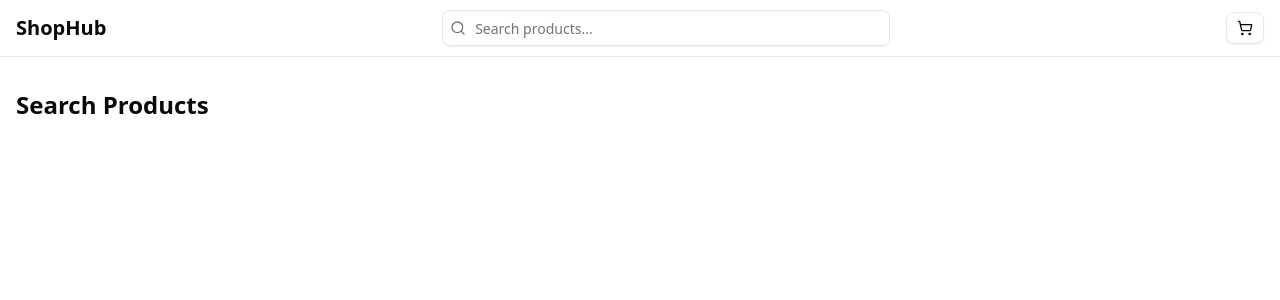
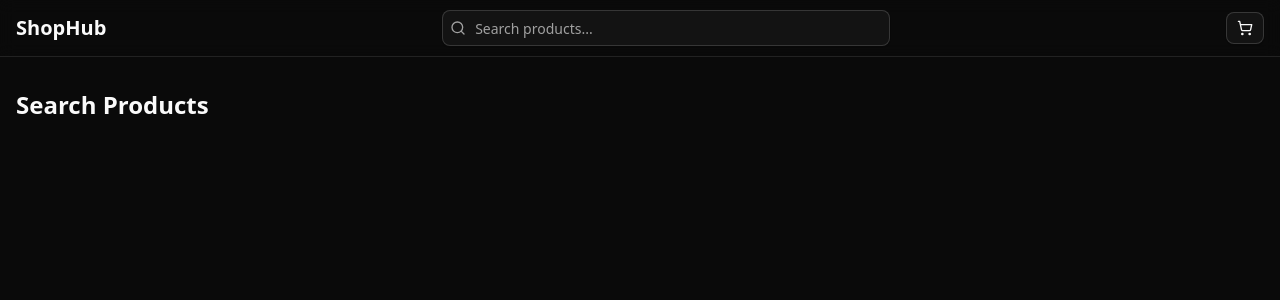
Before and after one commit to AtharvaBansod/advanced-product-catalog, a Next.js app: page /search in a window 1280 px wide. Shown: the top 300 px of the page. Built offline with nearby package versions, Linux system fonts and the light colour scheme.

Commit message:
page id fix

```diff
--- a/src/app/layout.tsx
+++ b/src/app/layout.tsx
@@ -64,7 +64,7 @@ export default function RootLayout({
 }>) {
   return (
     <html lang="en">
-      <body className={`${geistSans.variable} ${geistMono.variable} antialiased`}>
+      <body className={`${geistSans.variable} ${geistMono.variable} antialiased dark`}>
         <ApiProvider>
           <CartProvider>
             <Navbar />
--- a/src/app/page.tsx
+++ b/src/app/page.tsx
@@ -349,7 +349,7 @@ export default function HomePage() {
   const totalPages = Math.ceil(filteredProducts.length / ITEMS_PER_PAGE);
 
   return (
-    <div className="container mx-auto px-4 py-8">
+    <div className="container mx-auto px-4 py-8 ">
       <div className="flex flex-col lg:flex-row gap-8">
         <div className="hidden lg:block">
           <ProductFilters
--- a/src/app/product/[id]/page.tsx
+++ b/src/app/product/[id]/page.tsx
@@ -2,7 +2,7 @@
 
 import { useEffect, useState } from 'react';
 import Image from 'next/image';
-import { Star, ChevronLeft } from 'lucide-react';
+import { Star, ChevronLeft, ShoppingCart } from 'lucide-react';
 import { Button } from '@/components/ui/button';
 import { useCart } from '@/contexts/CartContext';
 import { Product } from '@/types';
@@ -22,7 +22,6 @@ export default function ProductPage({ params }: { params: { id: string } }) {
   const [reviews, setReviews] = useState<{rating: number, comment: string}[]>([]);
   const [comment, setComment] = useState('');
 
-  // Fetch product data
   useEffect(() => {
     const loadProduct = async () => {
       try {
@@ -73,7 +72,7 @@ export default function ProductPage({ params }: { params: { id: string } }) {
     </div>
   );
 
-  // Calculate average rating
+
   const averageRating = reviews.length > 0
     ? (reviews.reduce((sum, review) => sum + review.rating, 0) / reviews.length)
     : product.rating;
@@ -89,7 +88,7 @@ export default function ProductPage({ params }: { params: { id: string } }) {
       </Button>
 
       <div className="grid grid-cols-1 lg:grid-cols-2 gap-8">
-        {/* Product Images */}
+
         <div>
           <div className="relative aspect-square w-full rounded-lg overflow-hidden mb-4">
             <Image
@@ -124,7 +123,6 @@ export default function ProductPage({ params }: { params: { id: string } }) {
           </div>
         </div>
 
-        {/* Product Info */}
         <div>
           <h1 className="text-3xl font-bold mb-2">{product.title}</h1>
           <div className="flex items-center gap-2 mb-4">
@@ -168,7 +166,7 @@ export default function ProductPage({ params }: { params: { id: string } }) {
               disabled={product.stock === 0}
               className="flex-1"
             >
-              {/* <ShoppingCart className="mr-2 h-4 w-4" /> */}
+              <ShoppingCart className="mr-2 h-4 w-4" />
               {product.stock === 0
                 ? 'Out of Stock'
                 : isInCart(product.id)
@@ -177,7 +175,7 @@ export default function ProductPage({ params }: { params: { id: string } }) {
             </Button>
           </div>
 
-          {/* Product Details */}
+
           <div className="space-y-2 mb-8">
             <h2 className="text-xl font-semibold">Details</h2>
             <p><span className="font-medium">Brand:</span> {product.brand}</p>
@@ -186,11 +184,11 @@ export default function ProductPage({ params }: { params: { id: string } }) {
         </div>
       </div>
 
-      {/* Reviews Section */}
+
       <div className="mt-12 border-t pt-8">
         <h2 className="text-2xl font-bold mb-6">Customer Reviews</h2>
 
-        {/* Rating Input */}
+
         <div className="mb-8 p-6 bg-muted rounded-lg">
           <h3 className="text-lg font-medium mb-4">Rate this product</h3>
           <div className="flex items-center gap-2 mb-4">
@@ -225,7 +223,7 @@ export default function ProductPage({ params }: { params: { id: string } }) {
           </form>
         </div>
 
-        {/* Reviews List */}
+
         {reviews.length > 0 ? (
           <div className="space-y-6">
             {reviews.map((review, index) => (
--- a/src/app/search/page.tsx
+++ b/src/app/search/page.tsx
@@ -1,4 +1,4 @@
-// app/search/page.tsx
+
 'use client';
 
 import { useEffect, useState } from 'react';
--- a/src/components/cart/CartSheet.tsx
+++ b/src/components/cart/CartSheet.tsx
@@ -93,7 +93,7 @@ export const CartSheet = () => {
   const { cartItems, totalItems, clearCart, totalPrice } = useCart();
 
   return (
-    <div className="h-full flex flex-col">
+    <div className="h-full flex flex-col ">
       <div className="flex-1 overflow-y-auto">
         {cartItems.length === 0 ? (
           <div className="flex flex-col items-center justify-center h-full text-center">
--- a/src/components/product/ProductGrid.tsx
+++ b/src/components/product/ProductGrid.tsx
@@ -12,7 +12,7 @@ interface ProductGridProps {
 export const ProductGrid = ({ products, loading = false }: ProductGridProps) => {
   if (loading && products.length === 0) {
     return (
-      <div className="flex justify-center items-center min-h-[400px]">
+      <div className="flex justify-center items-center min-h-[400px] ">
         <LoadingSpinner size="lg" />
       </div>
     );
@@ -28,7 +28,7 @@ export const ProductGrid = ({ products, loading = false }: ProductGridProps) =>
 //   }
 
   return (
-    <div className="grid grid-cols-2 sm:grid-cols-2 lg:grid-cols-3 xl:grid-cols-4 gap-6">
+    <div className="grid grid-cols-2 sm:grid-cols-2 lg:grid-cols-3 xl:grid-cols-4 gap-6 dark:bg-black dark:text-white">
       {products.map((product, index) => (
         <ProductCard key={product.id} product={product} index={index} />
       ))}
```
Also changed, not shown: src/components/layout/Navbar.tsx (+0 -73 lines), src/app/cart/page.tsx (deleted), src/components/product/ProductDetails.tsx (deleted).
